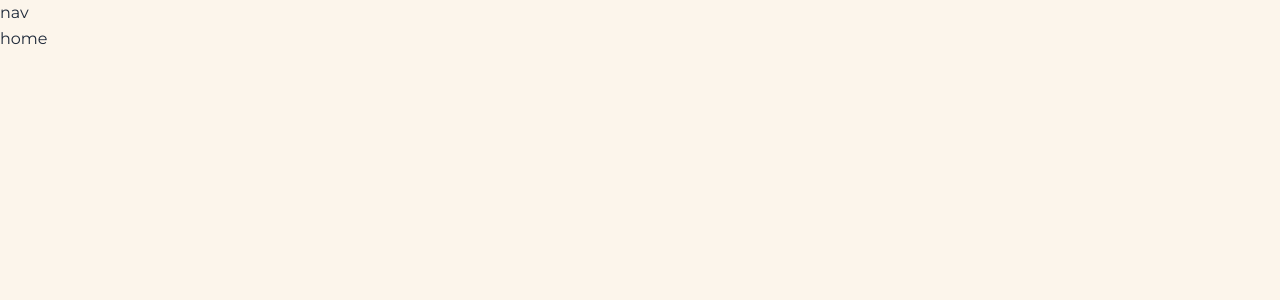
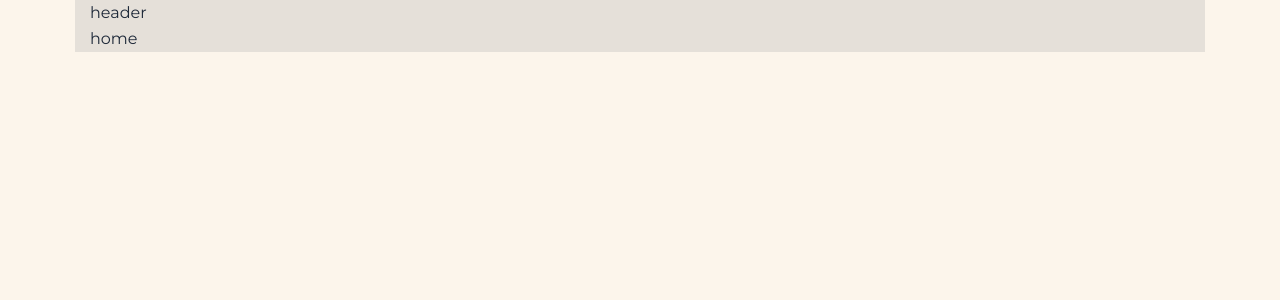
Before and after one commit to misiek869/zowlak_studio_website, a Next.js app: page / in a window 1280 px wide. Shown: the top 300 px of the page. Built offline with nearby package versions, Linux system fonts and the light colour scheme.

Commit message:
restyle layout and add MainNav

```diff
--- a/app/layout.tsx
+++ b/app/layout.tsx
@@ -21,8 +21,15 @@ export default function RootLayout({
 	return (
 		<html lang='en'>
 			<body className={`${montserrat.variable}  antialiased`}>
-				<MainNav />
-				<div>{children}</div>
+				<div className='flex'>
+					<div className='hidden 2xl:flex w-[285px] h-screen bg-gray-800 text-slate-50'>
+						<MainNav />
+					</div>
+					<div className='w-full max-w-[1130px] px-[15px] mx-auto bg-gray-800/10'>
+						<header>header</header>
+						<div>{children}</div>
+					</div>
+				</div>
 			</body>
 		</html>
 	)
```
